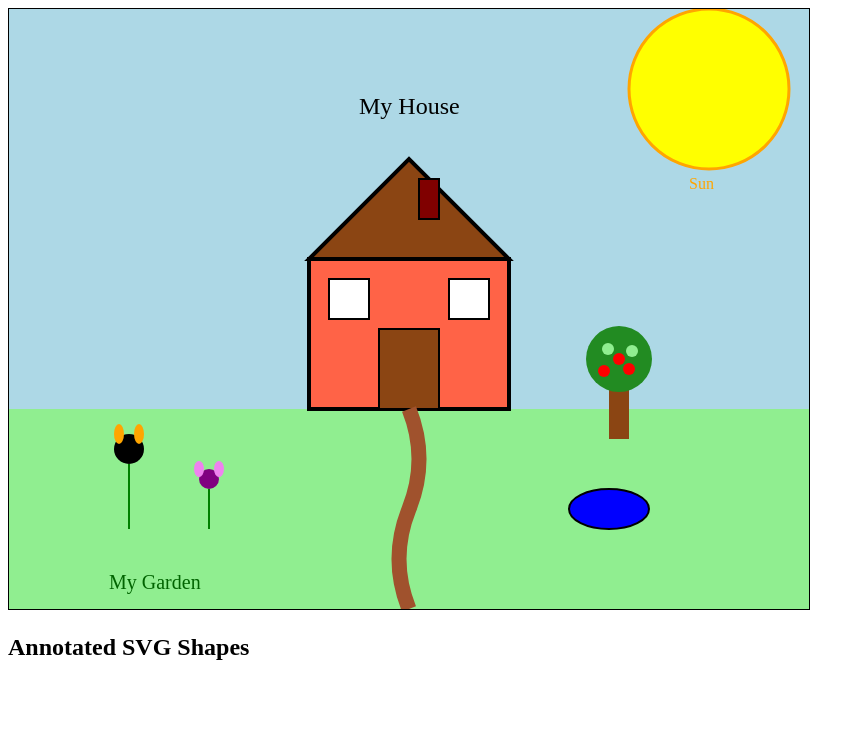
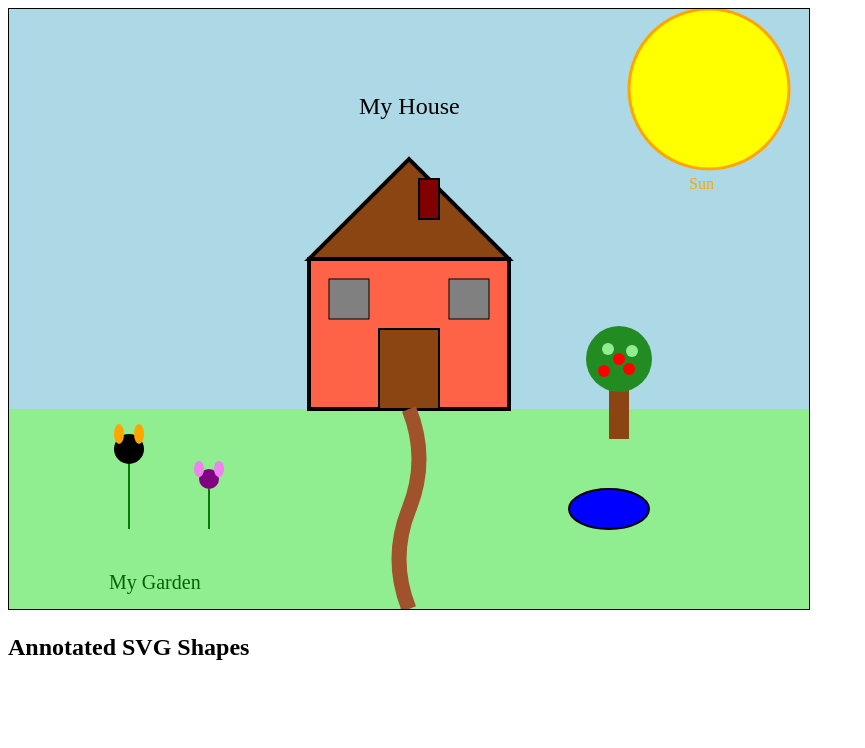
Before and after one commit to kalwis10/Excercise4, a plain HTML site: page index.html in a window 1280 px wide. Shown: the top 748 px of the page, without its empty margins (0-865 px from the left). Drawn offline with Linux system fonts and the light colour scheme.

Commit message:
g transform update

```diff
--- a/index.html
+++ b/index.html
@@ -20,8 +20,10 @@
         <rect x="370" y="320" width="60" height="80" fill="saddlebrown" stroke="black" stroke-width="2" />
 
         <!-- Window (rectangle) -->
-        <rect x="320" y="270" width="40" height="40" fill="white" stroke="black" stroke-width="2" />
-        <rect x="440" y="270" width="40" height="40" fill="white" stroke="black" stroke-width="2" />
+        <g stroke="black" stroke-width="1" fill="grey" transform="translate(320,270)">
+            <rect x="0" y="0" width="40" height="40" />
+            <rect x="120" y="0" width="40" height="40" />
+        </g>
 
         <!-- Sun (circle) -->
         <circle cx="700" cy="80" r="80" fill="yellow" stroke="orange" stroke-width="3" />
```
